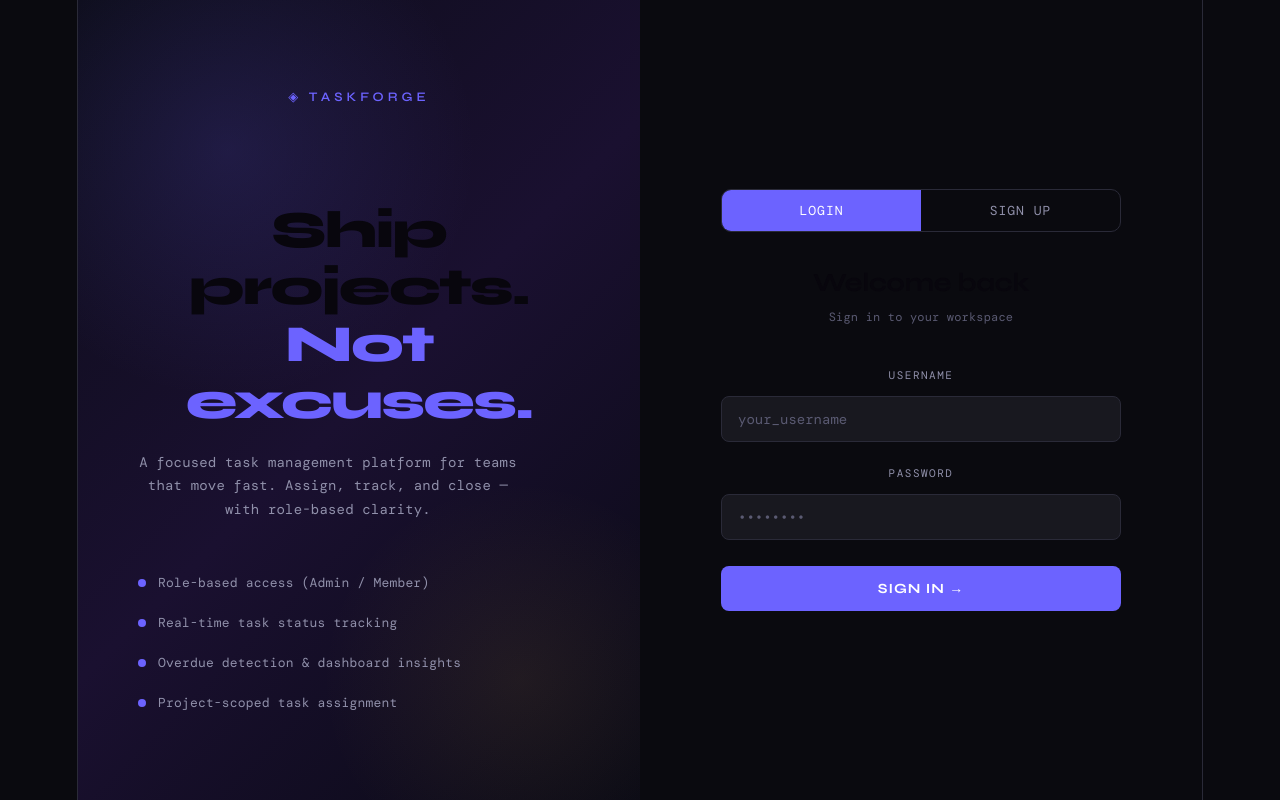
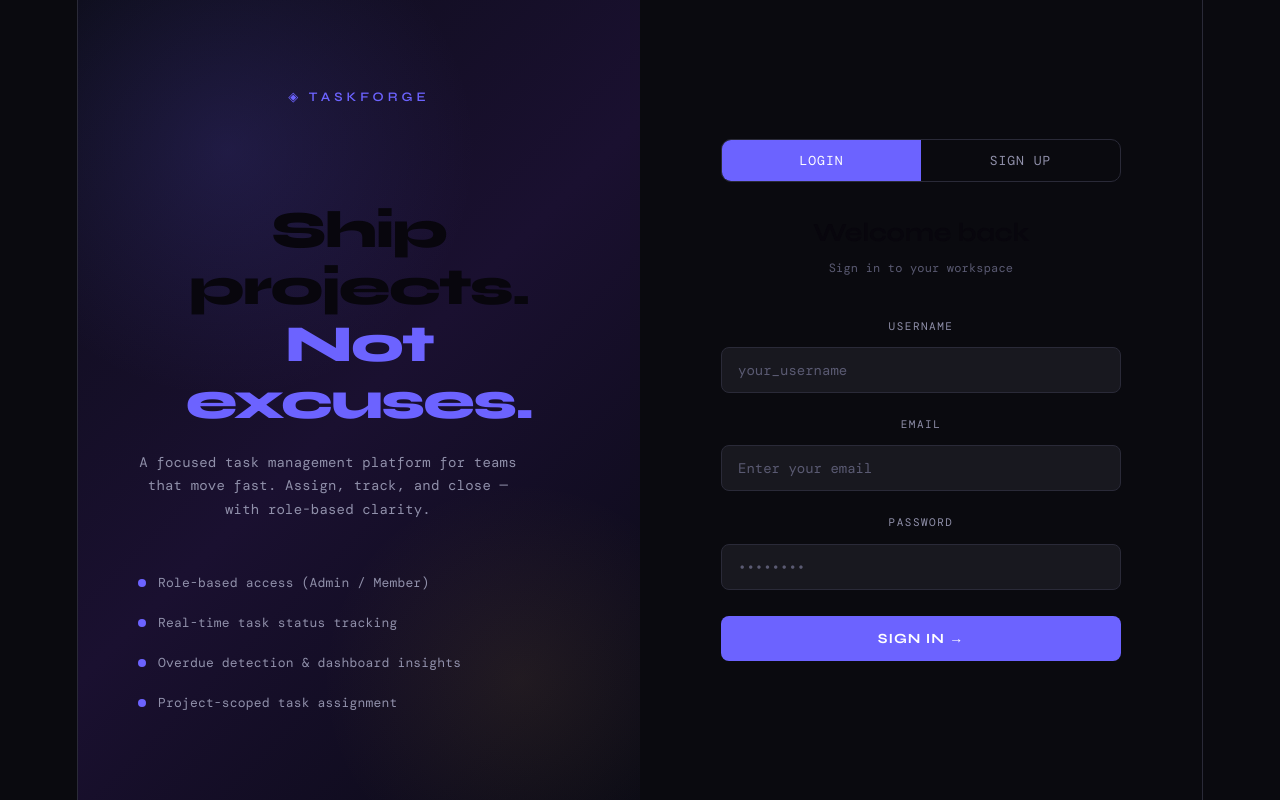
Before and after one commit to AliSarosh15/team-task-manager, a React (Vite) app in the folder frontend/: page / in a window 1280 px wide. Built offline with nearby package versions, Linux system fonts and the light colour scheme; a web font is replaced by a local one.

Commit message:
updated frontend ui

```diff
--- a/frontend/src/App.jsx
+++ b/frontend/src/App.jsx
@@ -29,11 +29,11 @@ const api = {
     }
     return res.json();
   },
-  async signup(username, password, role) {
+  async signup(username,email, password, role) {
     return api.request("/auth/signup", {
       method: "POST",
       headers: { "Content-Type": "application/json" },
-      body: JSON.stringify({ username, password, role }),
+      body: JSON.stringify({ username,email, password, role }),
     });
   },
   async getDashboard() { return api.request("/dashboard/"); },
@@ -660,7 +660,7 @@ const styles = `
 // ─── AUTH PAGE ────────────────────────────────────────────────────────────────
 function AuthPage({ onLogin }) {
   const [tab, setTab] = useState("login");
-  const [form, setForm] = useState({ username: "", password: "", role: "member" });
+  const [form, setForm] = useState({ username: "",email: "", password: "", role: "member" });
   const [error, setError] = useState("");
   const [success, setSuccess] = useState("");
   const [loading, setLoading] = useState(false);
@@ -678,7 +678,7 @@ function AuthPage({ onLogin }) {
         const payload = decodeToken(data.access_token);
         onLogin({ ...payload, username: form.username });
       } else {
-        await api.signup(form.username, form.password, form.role);
+        await api.signup(form.username, form.email, form.password, form.role);
         setSuccess("Account created! Please log in.");
         setTab("login");
         setForm((f) => ({ ...f, password: "" }));
@@ -727,6 +727,16 @@ function AuthPage({ onLogin }) {
             <label className="form-label">Username</label>
             <input className="form-input" value={form.username} onChange={handle("username")} placeholder="your_username" onKeyDown={(e) => e.key === "Enter" && handleSubmit()} />
           </div>
+          <div className="form-group">
+  <label className="form-label">Email</label>
+  <input
+    type="email"
+    className="form-input"
+    value={form.email || ""}
+    onChange={handle("email")}
+    placeholder="Enter your email"
+  />
+</div>
           <div className="form-group">
             <label className="form-label">Password</label>
             <input className="form-input" type="password" value={form.password} onChange={handle("password")} placeholder="••••••••" onKeyDown={(e) => e.key === "Enter" && handleSubmit()} />
```
Also changed, not shown: 1 other file (tests, documents, lock files or other folders).
